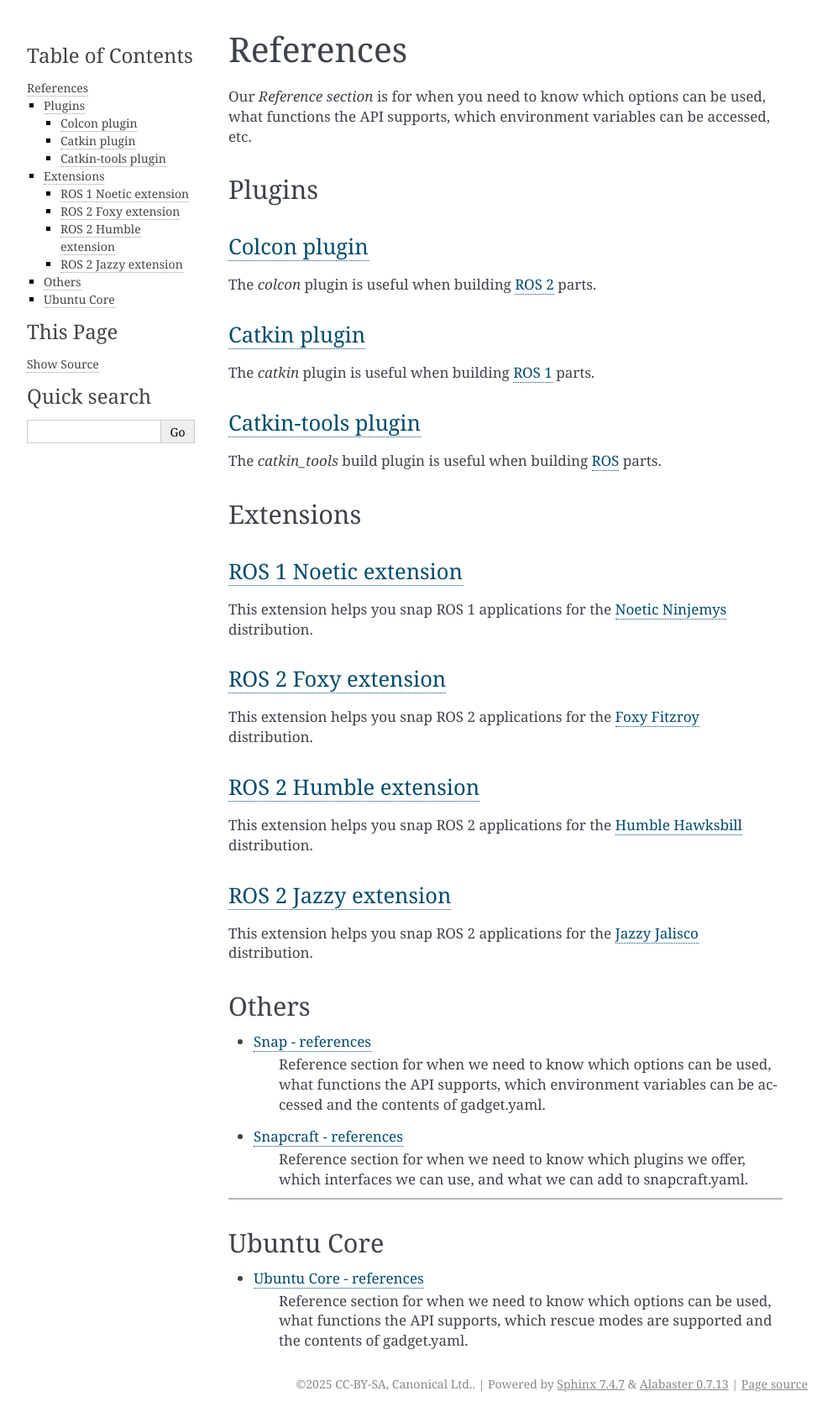
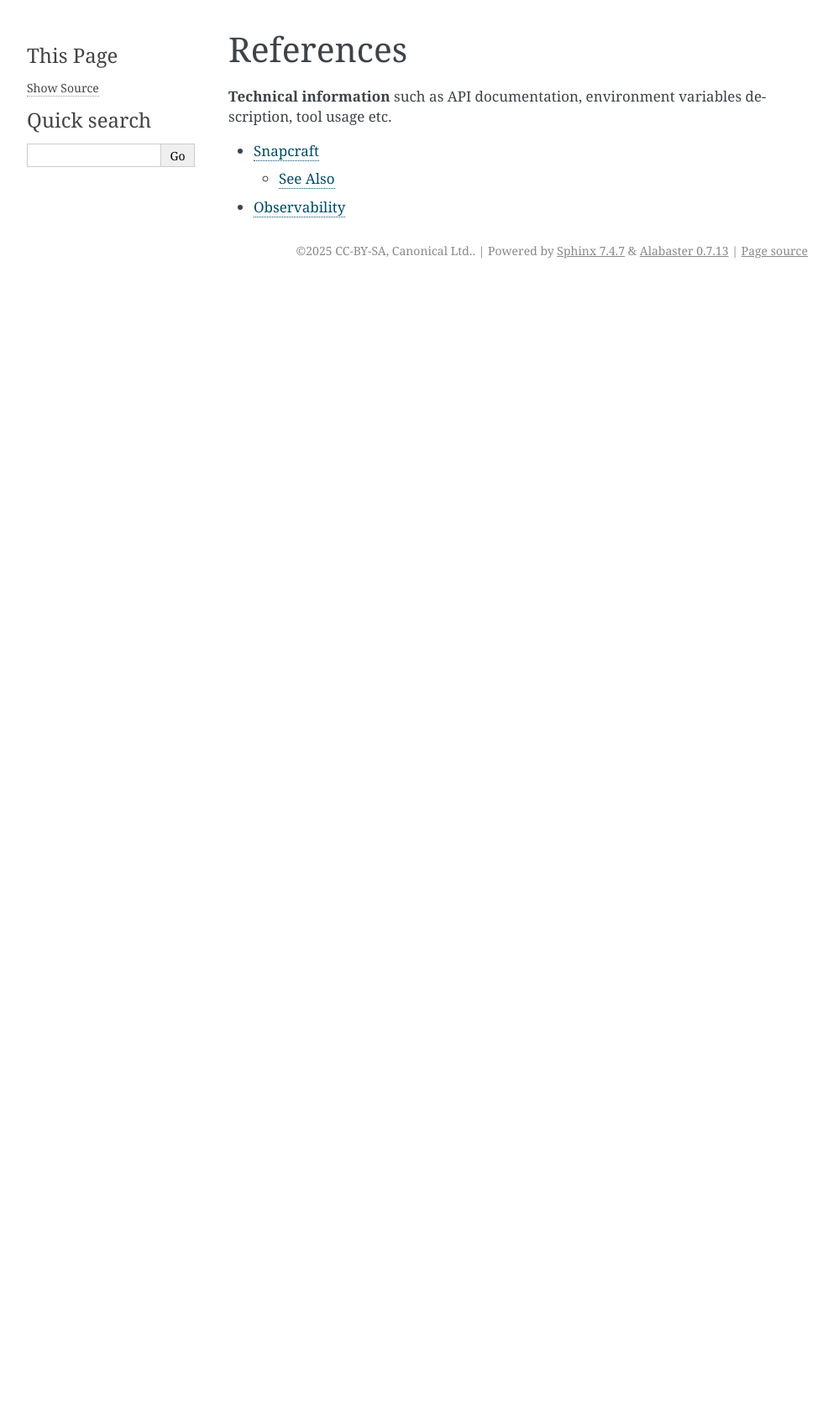
Before and after one commit to canonical/robotics_documentation, a Sphinx documentation site: the page built from docs/references.rst, in a window 1280 px wide. Shown: the whole page at 84% size, without its empty margins (148-1140 px from the left). Built offline with Sphinx 7.4.7, drawn with Linux system fonts in a browser that asks for light colours; pages that are not in the unit, such as notebooks, are missing from menus; after the commit the page ends 900 px from its top, so only the background shows below that.

Commit message:
revamp reference landing pages
Signed-off-by: artivis <jeremie.deray@canonical.com>

```diff
--- a/docs/references.rst
+++ b/docs/references.rst
@@ -3,68 +3,12 @@
 References
 ===========
 
+**Technical information** such as API documentation,
+environment variables description, tool usage etc.
+
 .. toctree::
-   :hidden:
-   :maxdepth: 3
+   :maxdepth: 2
 
    Snapcraft <references/snapcraft>
    Ubuntu Pro and ROS ESM <references/esm-package-list>
    Observability <references/observability/index>
-
-
-
-Our *Reference section* is for when you need to know which options can be used, what functions the API supports, which environment variables can be accessed, etc.
-
-
-Plugins
---------
-
-`Colcon plugin <https://snapcraft.io/docs/colcon-plugin>`_
-^^^^^^^^^^^^^^^^^^^^^^^^^^^^^^^^^^^^^^^^^^^^^^^^^^^^^^^^^^
-
-The `colcon` plugin is useful when building `ROS 2 <https://docs.ros.org/>`_ parts.
-
-`Catkin plugin <https://snapcraft.io/docs/catkin-plugin>`_
-^^^^^^^^^^^^^^^^^^^^^^^^^^^^^^^^^^^^^^^^^^^^^^^^^^^^^^^^^^
-The `catkin` plugin is useful when building `ROS 1 <https://www.ros.org/>`_ parts.
-
-`Catkin-tools plugin <https://snapcraft.io/docs/catkin-tools-plugin>`_
-^^^^^^^^^^^^^^^^^^^^^^^^^^^^^^^^^^^^^^^^^^^^^^^^^^^^^^^^^^^^^^^^^^^^^^^
-The `catkin_tools` build plugin is useful when building `ROS <https://www.ros.org/>`_ parts.
-
-Extensions
-----------
-
-`ROS 1 Noetic extension <https://snapcraft.io/docs/ros-noetic>`_
-^^^^^^^^^^^^^^^^^^^^^^^^^^^^^^^^^^^^^^^^^^^^^^^^^^^^^^^^^^^^^^^^
-This extension helps you snap ROS 1 applications for the `Noetic Ninjemys <https://wiki.ros.org/noetic>`_ distribution.
-
-`ROS 2 Foxy extension <https://snapcraft.io/docs/ros2-foxy-extension>`_
-^^^^^^^^^^^^^^^^^^^^^^^^^^^^^^^^^^^^^^^^^^^^^^^^^^^^^^^^^^^^^^^^^^^^^^^
-This extension helps you snap ROS 2 applications for the `Foxy Fitzroy <https://docs.ros.org/en/foxy/Releases/Release-Foxy-Fitzroy.html>`_ distribution.
-
-`ROS 2 Humble extension <https://snapcraft.io/docs/ros2-humble-extension>`_
-^^^^^^^^^^^^^^^^^^^^^^^^^^^^^^^^^^^^^^^^^^^^^^^^^^^^^^^^^^^^^^^^^^^^^^^^^^^
-This extension helps you snap ROS 2 applications for the `Humble Hawksbill <https://docs.ros.org/en/foxy/Releases/Release-Humble-Hawksbill.html>`_ distribution.
-
-`ROS 2 Jazzy extension <https://snapcraft.io/docs/ros2-jazzy-extension>`_
-^^^^^^^^^^^^^^^^^^^^^^^^^^^^^^^^^^^^^^^^^^^^^^^^^^^^^^^^^^^^^^^^^^^^^^^^^
-This extension helps you snap ROS 2 applications for the `Jazzy Jalisco <https://docs.ros.org/en/jazzy/Releases/Release-Jazzy-Jalisco.html>`_ distribution.
-
-Others
-------
-
-- `Snap - references <https://snapcraft.io/docs/snap-reference>`_
-   Reference section for when we need to know which options can be used, what functions the API supports, which environment variables can be accessed and the contents of gadget.yaml.
-- `Snapcraft - references <https://snapcraft.io/docs/snapcraft-reference>`_
-   Reference section for when we need to know which plugins we offer, which interfaces we can use, and what we can add to snapcraft.yaml.
-
-
---------------------------------------
-
-Ubuntu Core
-------------
-
-
-- `Ubuntu Core - references <https://ubuntu.com/core/docs/reference>`_
-   Reference section for when we need to know which options can be used, what functions the API supports, which rescue modes are supported and the contents of gadget.yaml.
```
Also changed, not shown: docs/references/snapcraft.rst (+30 -4 lines).
